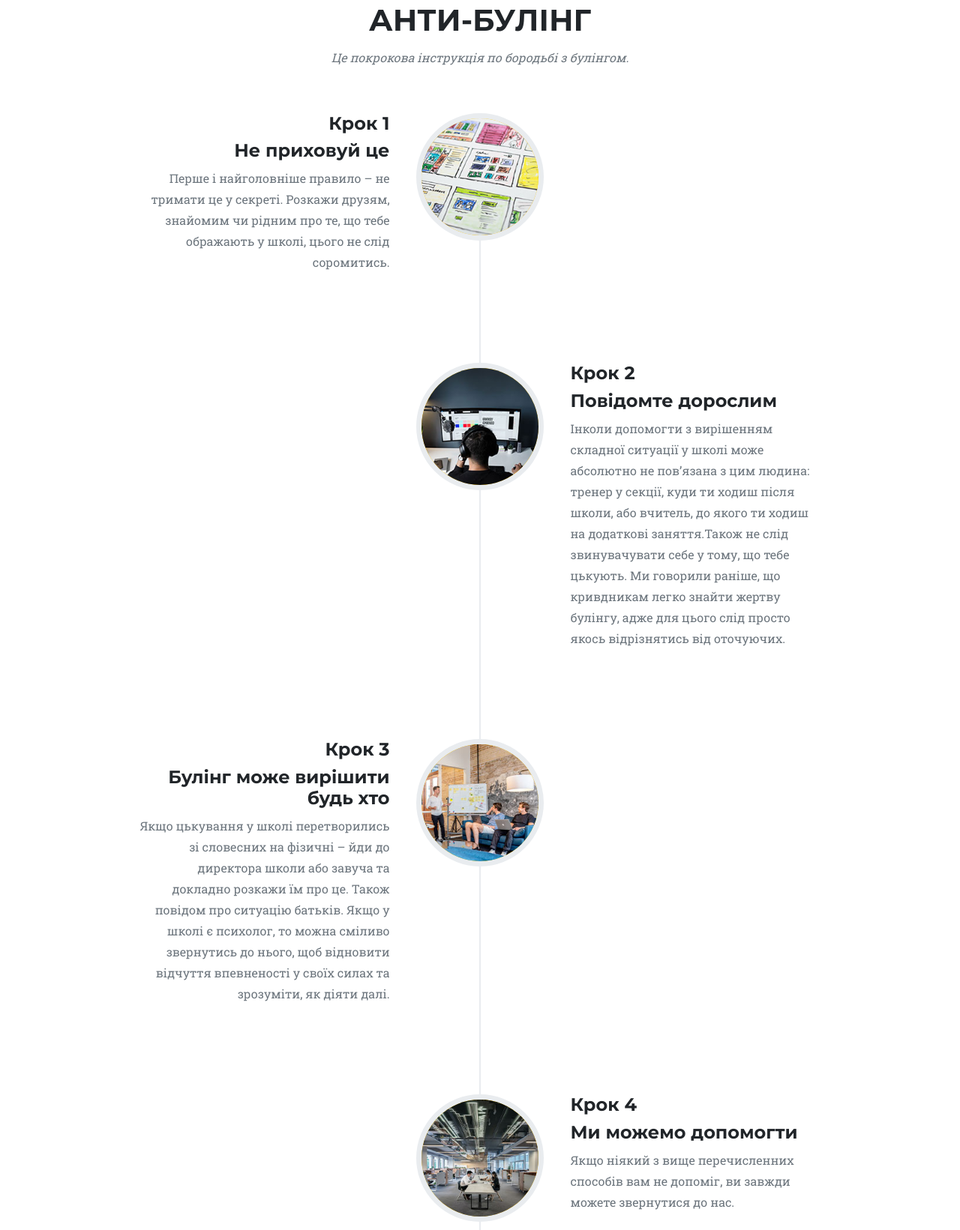
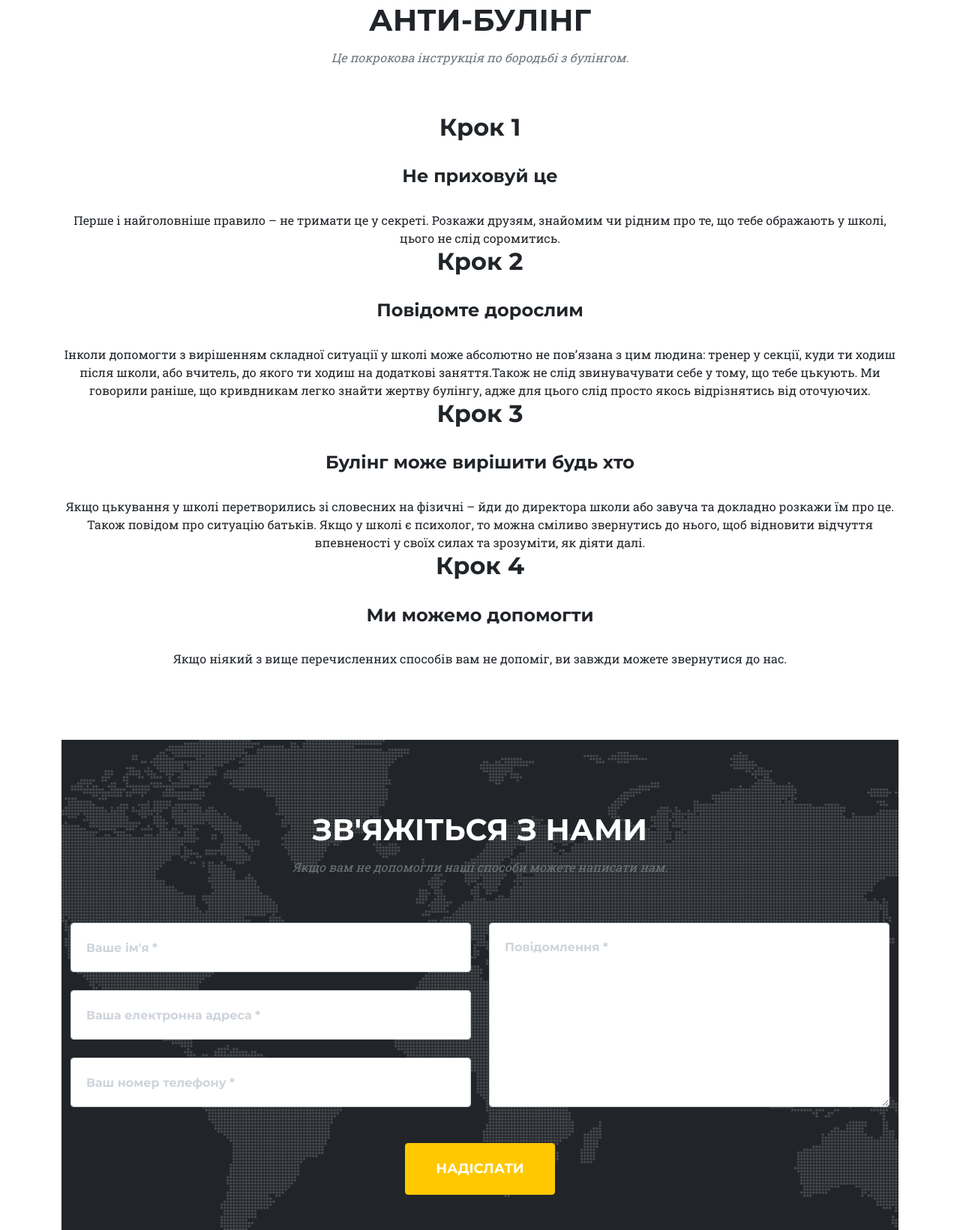
Before and after one commit to OlexiyOdarchuk/Abibas-antibulling, a plain HTML site: page index.html in a window 1280 px wide. Shown: the part 2253-3894 px from the top of the page at 75% size. Drawn offline with Linux system fonts and the light colour scheme.

Commit message:
fdjfkdfhkd

```diff
--- a/index.html
+++ b/index.html
@@ -131,64 +131,18 @@
                 <div class="text-center">
                     <h2 class="section-heading text-uppercase">Анти-Булінг</h2>
                     <h3 class="section-subheading text-muted">Це покрокова інструкція по бородьбі з булінгом.</h3>
-                </div>
-                <ul class="timeline">
-                    <li>
-                        <div class="timeline-image"><img class="rounded-circle img-fluid" src="assets/img/about/1.jpg" alt="..." /></div>
-                        <div class="timeline-panel">
-                            <div class="timeline-heading">
-                                <h4>Крок 1</h4>
-                                <h4 class="subheading">Не приховуй це</h4>
-                            </div>
-                            <div class="timeline-body"><p class="text-muted">Перше і найголовніше правило – не тримати це у секреті. Розкажи друзям, знайомим чи рідним про те, що тебе ображають у школі, цього не слід соромитись.</p></div>
-                        </div>
-                    </li>
-                    <li class="timeline-inverted">
-                        <div class="timeline-image"><img class="rounded-circle img-fluid" src="assets/img/about/2.jpg" alt="..." /></div>
-                        <div class="timeline-panel">
-                            <div class="timeline-heading">
-                                <h4>Крок 2</h4>
-                                <h4 class="subheading">Повідомте дорослим</h4>
-                            </div>
-                            <div class="timeline-body"><p class="text-muted">Інколи допомогти з вирішенням складної ситуації у школі може абсолютно не пов’язана з цим людина: тренер у секції, куди ти ходиш після школи, або вчитель, до якого ти ходиш на додаткові заняття.Також не слід звинувачувати себе у тому, що тебе цькують. Ми говорили раніше, що кривдникам легко знайти жертву булінгу, адже для цього слід просто якось відрізнятись від оточуючих.</p></div>
-                        </div>
-                    </li>
-                    <li>
-                        <div class="timeline-image"><img class="rounded-circle img-fluid" src="assets/img/about/3.jpg" alt="..." /></div>
-                        <div class="timeline-panel">
-                            <div class="timeline-heading">
-                                <h4>Крок 3</h4>
-                                <h4 class="subheading">Булінг може вирішити будь хто</h4>
-                            </div>
-                            <div class="timeline-body"><p class="text-muted">Якщо цькування у школі перетворились зі словесних на фізичні – йди до директора школи або завуча та докладно розкажи їм про це. Також повідом про ситуацію батьків. Якщо у школі є психолог, то можна сміливо звернутись до нього, щоб відновити відчуття впевненості у своїх силах та зрозуміти, як діяти далі.</p></div>
-                        </div>
-                    </li>
-                    <li class="timeline-inverted">
-                        <div class="timeline-image"><img class="rounded-circle img-fluid" src="assets/img/about/4.jpg" alt="..." /></div>
-                        <div class="timeline-panel">
-                            <div class="timeline-heading">
-                                <h4>Крок 4</h4>
-                                <h4 class="subheading">Ми можемо допомогти</h4>
-                            </div>
-                            <div class="timeline-body"><p class="text-muted">Якщо ніякий з вище перечисленних способів вам не допоміг, ви завжди можете звернутися до нас.</p></div>
-                        </div>
-                    </li>
-                    <li class="timeline-inverted">
-                    <a href="#contact">
-                        <div class="timeline-image">
-                            <h4>
-                                Зв'яжіться
-                                <br />
-                                З
-                                <br />
-                                Нами
-                            </h4>
-                        </div>
-                        </a>
-                    </li>
-                </ul>
-            </div>
-        </section>
+                    <h2>Крок 1 </h2> <br>
+                    <h4>Не приховуй це</h4><br>
+                    Перше і найголовніше правило – не тримати це у секреті. Розкажи друзям, знайомим чи рідним про те, що тебе ображають у школі, цього не слід соромитись.<br>
+                    <h2>Крок 2</h2><br>
+                    <h4>Повідомте дорослим</h4><br>
+                    Інколи допомогти з вирішенням складної ситуації у школі може абсолютно не пов’язана з цим людина: тренер у секції, куди ти ходиш після школи, або вчитель, до якого ти ходиш на додаткові заняття.Також не слід звинувачувати себе у тому, що тебе цькують. Ми говорили раніше, що кривдникам легко знайти жертву булінгу, адже для цього слід просто якось відрізнятись від оточуючих.<br>
+                    <h2>Крок 3</h2><br>
+                    <h4>Булінг може вирішити будь хто</h4><br>
+                    Якщо цькування у школі перетворились зі словесних на фізичні – йди до директора школи або завуча та докладно розкажи їм про це. Також повідом про ситуацію батьків. Якщо у школі є психолог, то можна сміливо звернутись до нього, щоб відновити відчуття впевненості у своїх силах та зрозуміти, як діяти далі.<br>
+                    <h2>Крок 4</h2><br>
+                    <h4>Ми можемо допомогти</h4><br>
+                    Якщо ніякий з вище перечисленних способів вам не допоміг, ви завжди можете звернутися до нас.
         <!-- Clients-->
         <div class="py-5">
             <div class="container">
```
